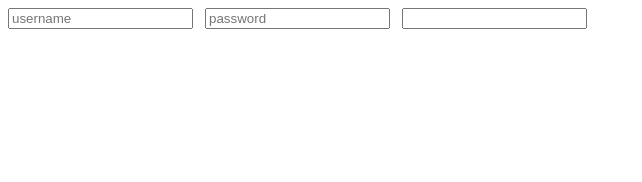
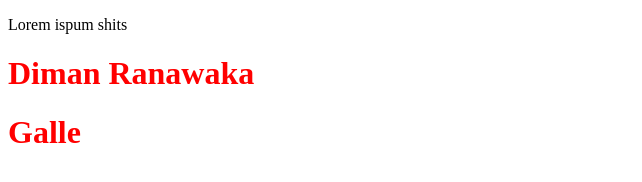
Before and after one commit to dimanranawaka/WebTraining, a plain HTML site: page CSS/index.html in a window 1280 px wide. Shown: the whole page, without its empty margins (0-642 px from the left). Drawn offline with Linux system fonts and the light colour scheme.

```diff
--- a/CSS/index.html
+++ b/CSS/index.html
@@ -4,18 +4,16 @@
     <meta charset="UTF-8">
     <title>Document</title>
   <style type =text/css>
-      /*Universal Selector*/
-      *{
-          color: red;
+      /*Sibling Selector*/
+      p~h1{
+          color:red
       }
   </style>
 
 </head>
 <body>
-<input type="text" placeholder="username">
-&nbsp;
-<input type="password" placeholder="password">
-&nbsp;
-<input type="search">
+<p>Lorem ispum shits</p>
+<h1>Diman Ranawaka</h1>
+<h1>Galle</h1>
 </body>
 </html>
```
